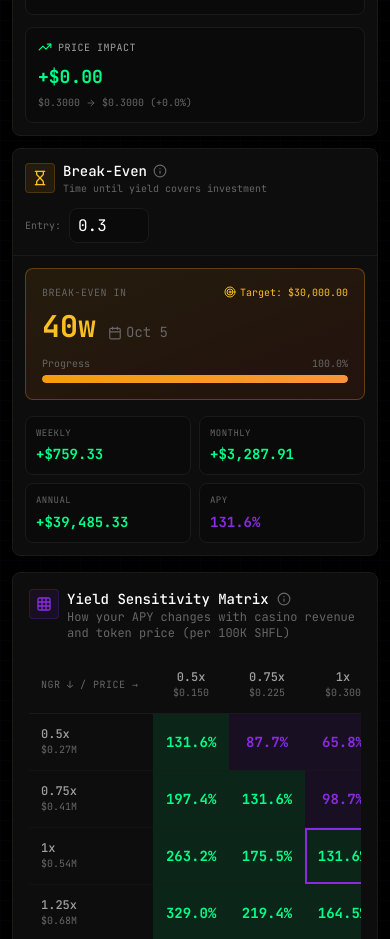
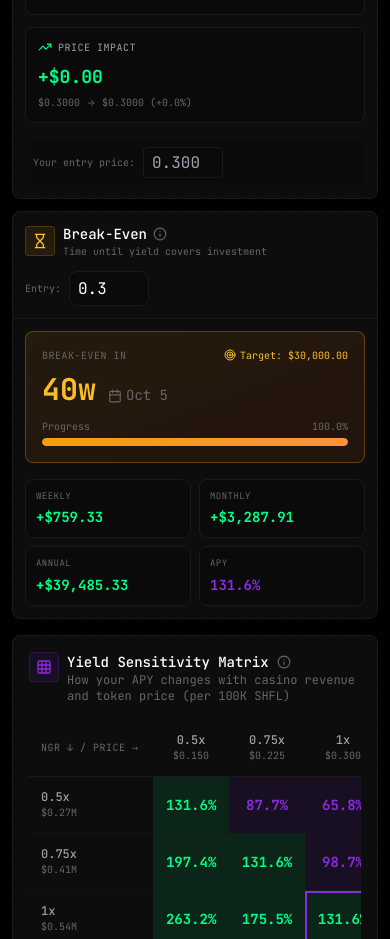
Before and after one commit to eshanhack/shfl-yield-dashboard, a Next.js app: page / in a window 390 px wide. Shown: the part 2580-3519 px from the top of the page. Built offline with nearby package versions, Linux system fonts and the light colour scheme; no server answers.

Commit message:
Fix PersonalROITracker - remove non-existent shflPrice property

```diff
--- a/components/PersonalROITracker.tsx
+++ b/components/PersonalROITracker.tsx
@@ -79,7 +79,8 @@ export default function PersonalROITracker({
     });
 
     // Price appreciation/depreciation
-    const startPrice = entryPrice > 0 ? entryPrice : (startDraw.shflPrice || currentPrice);
+    // Use entry price if set, otherwise use current price (user should set entry price for accurate tracking)
+    const startPrice = entryPrice > 0 ? entryPrice : currentPrice;
     const priceChange = currentPrice - startPrice;
     const priceChangePercent = startPrice > 0 ? (priceChange / startPrice) * 100 : 0;
     const priceImpact = priceChange * stakedAmount;
@@ -266,20 +267,18 @@ export default function PersonalROITracker({
               </div>
             </div>
 
-            {/* Custom Entry Price - Desktop only */}
-            <div className="hidden lg:block">
-              <div className="flex items-center gap-2 text-[10px] text-terminal-textMuted">
-                <span>Custom entry price:</span>
+            {/* Entry Price Input */}
+            <div className="flex items-center gap-2 text-[10px] text-terminal-textMuted p-2 bg-terminal-dark/50 rounded-lg">
+              <span>Your entry price:</span>
               <input
                 type="number"
                 step="0.0001"
-                  placeholder={roiData.startPrice.toFixed(4)}
+                placeholder={currentPrice.toFixed(4)}
                 value={entryPrice || ""}
                 onChange={(e) => setEntryPrice(parseFloat(e.target.value) || 0)}
-                  className="w-24 bg-terminal-dark border border-terminal-border rounded px-2 py-1 text-xs text-terminal-text focus:outline-none focus:border-terminal-accent"
+                className="w-20 lg:w-24 bg-terminal-dark border border-terminal-border rounded px-2 py-1 text-xs text-terminal-text focus:outline-none focus:border-terminal-accent"
               />
-                <span className="text-terminal-textMuted/70">(leave empty to use historical price)</span>
-              </div>
+              <span className="text-terminal-textMuted/70 hidden lg:inline">(for accurate price impact)</span>
             </div>
           </div>
         ) : (
```
Lines whose indentation alone changed are shown as unchanged.
